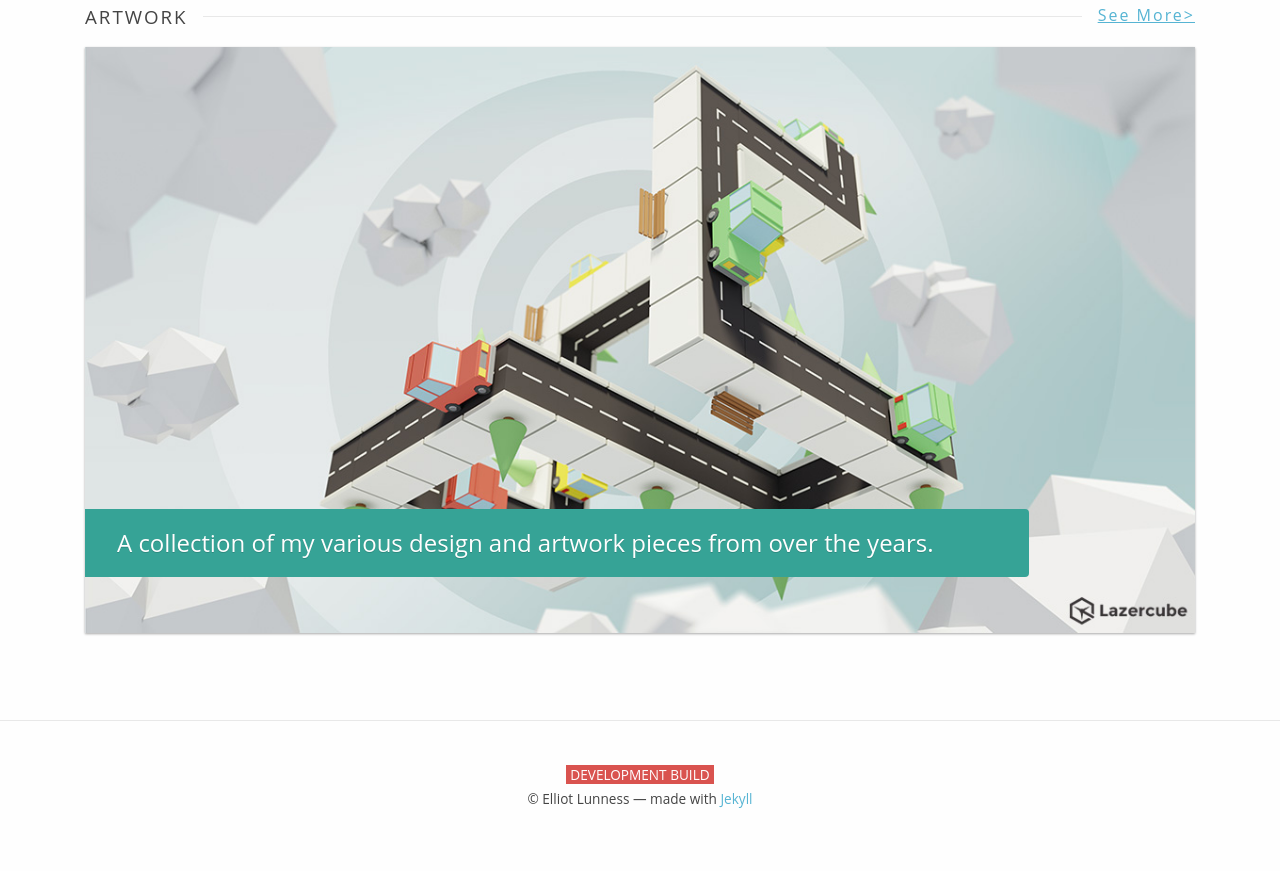
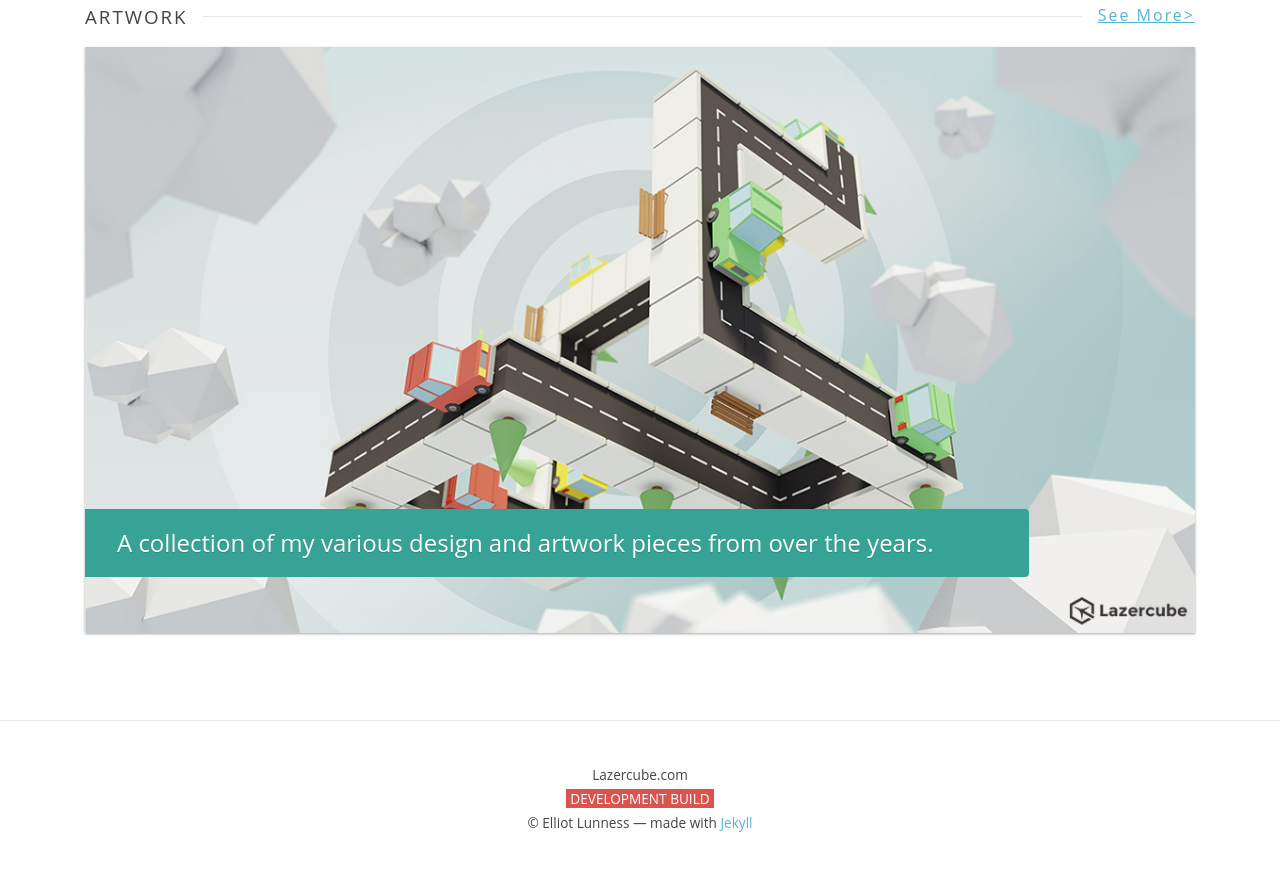
Before and after one commit to LazerCube/LazerCube.github.io, a Jekyll site: the page built from index.md, in a window 1280 px wide and 900 px high, scrolled down 1586 px. Shown: the top 871 px of the window. Built offline with Jekyll 4.4.1, drawn with Linux system fonts in a browser that asks for light colours; some web fonts are replaced.

Commit message:
Added lazercube branding to footer

```diff
--- a/_includes/footer.html
+++ b/_includes/footer.html
@@ -3,6 +3,7 @@
   <div class="container">
     <div class="row">
       <div class="col-lg-12 footer-links">
+        <p class="center-text">Lazercube.com</p>
         <p class="center-text"><span class="ored">DEVELOPMENT BUILD</span></p>
         <p class="center-text">
           © Elliot Lunness — made with
```
